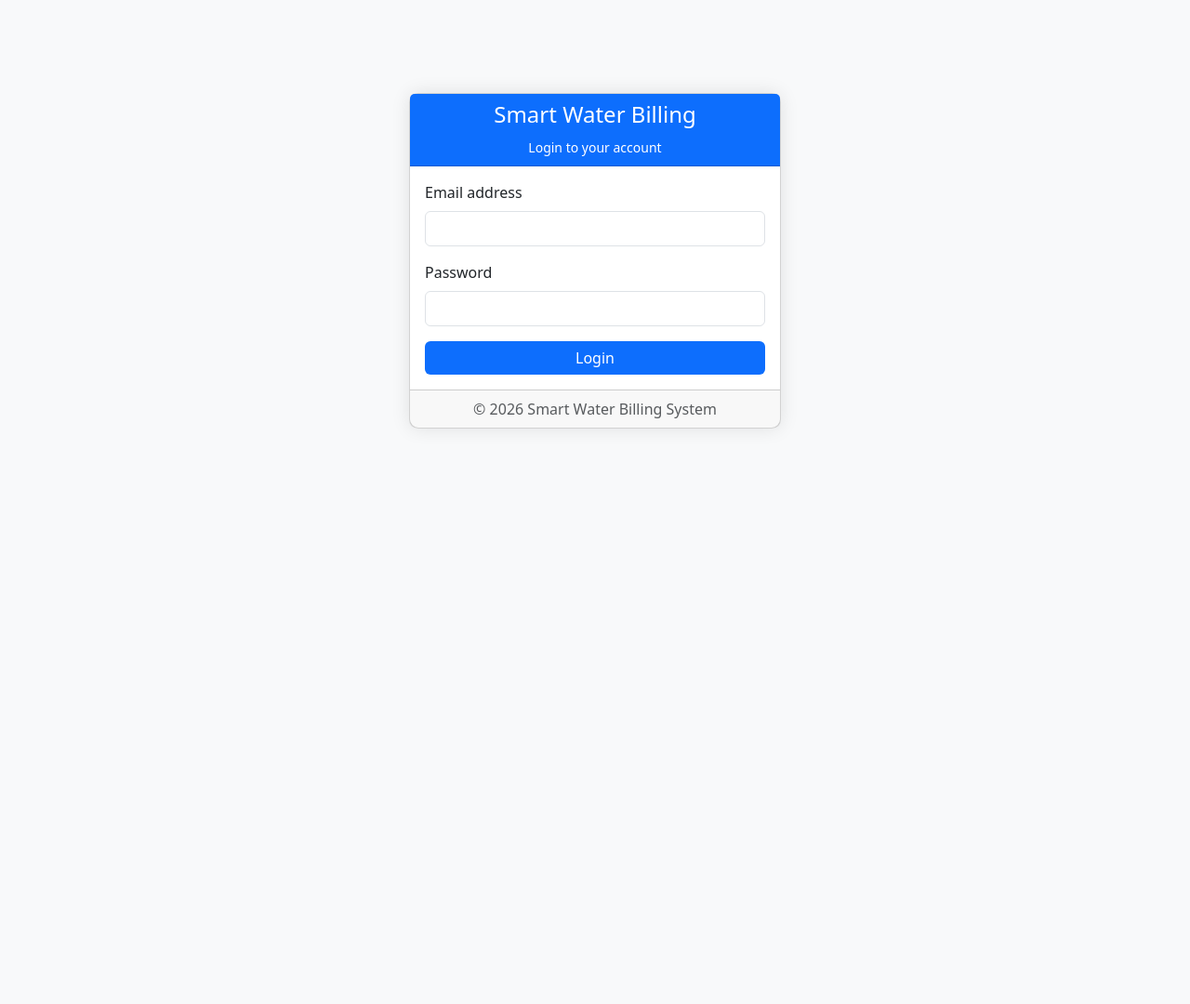
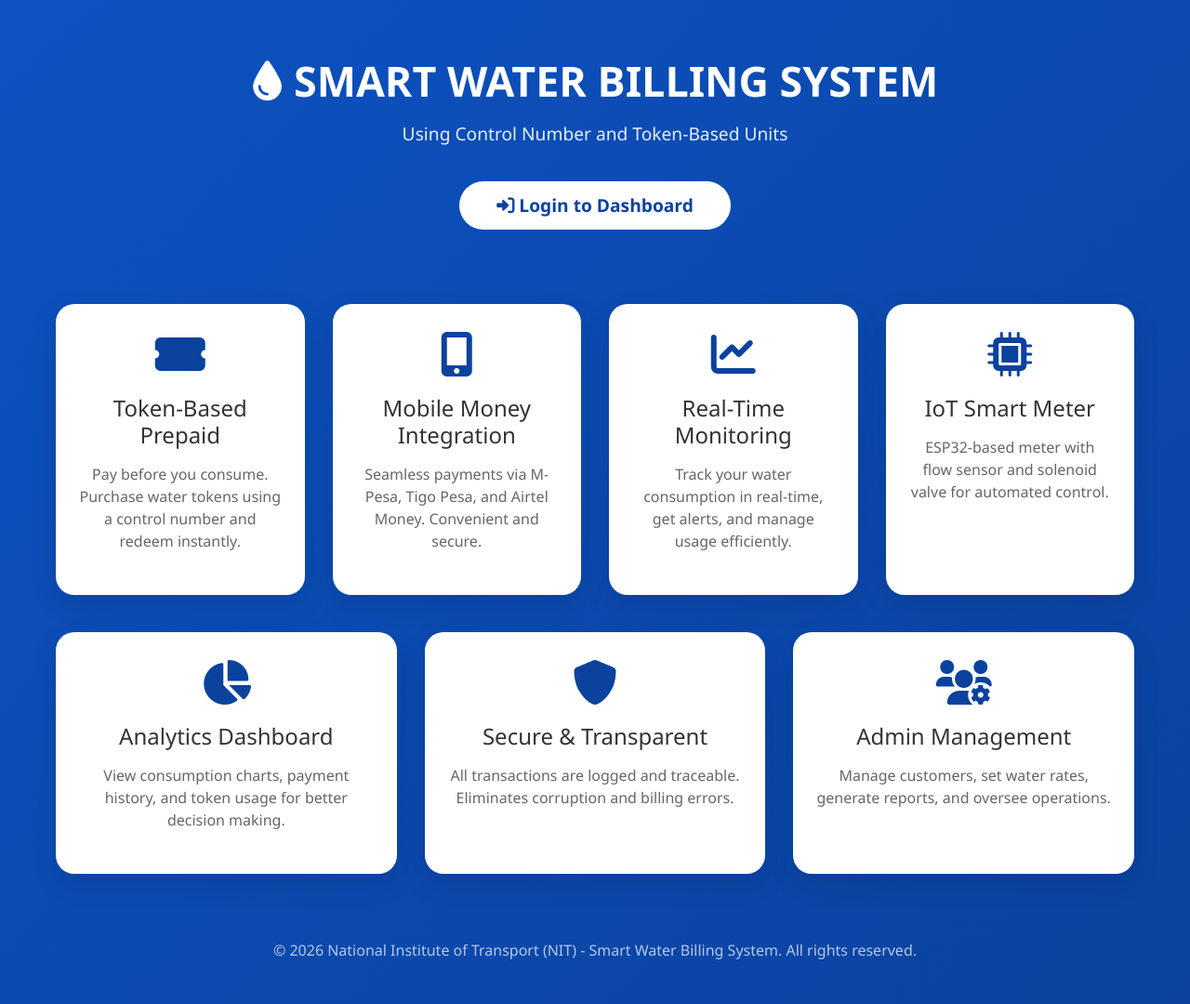
Before and after one commit to Gemstony/smart-water-billing, a PHP site: page /smart-water-billing/ in a window 1280 px wide. Shown: the whole page at 93% size. Before the commit the page ends 461 px from the top, so only its background shows below. Run offline with PHP 8.4, Linux system fonts and the light colour scheme.

Commit message:
I have implemented a welcome page that user will visit at the begining before loging in , it has full description of the project

```diff
--- a/index.php
+++ b/index.php
@@ -19,13 +19,16 @@ if ($request === '') $request = '/';
 // Route definitions
 switch ($request) {
     case '/':
+        // Show public welcome page
+        require_once __DIR__ . '/views/welcome.php';
+        break;
+
     case '/login':
         if ($method === 'POST') {
             // Handle login submission
             $email = $_POST['email'] ?? '';
             $password = $_POST['password'] ?? '';
             if ($auth->login($email, $password)) {
-                // Redirect based on role
                 if ($_SESSION['user_role'] === 'admin') {
                     header('Location: /smart-water-billing/admin/dashboard');
                 } else {
@@ -36,10 +39,10 @@ switch ($request) {
             }
             exit;
         } else {
-            // Show login page
             require_once __DIR__ . '/views/login.php';
         }
         break;
+
 
     case '/dashboard':
         $auth->requireLogin();
--- a/views/login.php
+++ b/views/login.php
@@ -23,19 +23,38 @@ if ($_SERVER['REQUEST_METHOD'] === 'POST') {
 ?>
 <!DOCTYPE html>
 <html lang="en">
+
 <head>
     <meta charset="UTF-8">
     <meta name="viewport" content="width=device-width, initial-scale=1.0">
     <title>Login - Smart Water Billing</title>
     <link href="https://cdn.jsdelivr.net/npm/bootstrap@5.3.0-alpha1/dist/css/bootstrap.min.css" rel="stylesheet">
     <style>
-        body { background-color: #f8f9fa; }
-        .login-container { max-width: 400px; margin: 100px auto; }
-        .card { border-radius: 10px; box-shadow: 0 0 20px rgba(0,0,0,0.1); }
-        .btn-primary { background-color: #0d6efd; border: none; }
-        .btn-primary:hover { background-color: #0b5ed7; }
+        body {
+            background-color: #f8f9fa;
+        }
+
+        .login-container {
+            max-width: 400px;
+            margin: 100px auto;
+        }
+
+        .card {
+            border-radius: 10px;
+            box-shadow: 0 0 20px rgba(0, 0, 0, 0.1);
+        }
+
+        .btn-primary {
+            background-color: #0d6efd;
+            border: none;
+        }
+
+        .btn-primary:hover {
+            background-color: #0b5ed7;
+        }
     </style>
 </head>
+
 <body>
     <div class="container">
         <div class="login-container">
@@ -59,6 +78,9 @@ if ($_SERVER['REQUEST_METHOD'] === 'POST') {
                         </div>
                         <button type="submit" class="btn btn-primary w-100">Login</button>
                     </form>
+                    <div class="text-center mt-3">
+                        <a href="/smart-water-billing/">← Back to Home</a>
+                    </div>
                 </div>
                 <div class="card-footer text-center text-muted">
                     &copy; <?= date('Y') ?> Smart Water Billing System
@@ -68,4 +90,5 @@ if ($_SERVER['REQUEST_METHOD'] === 'POST') {
     </div>
     <script src="https://cdn.jsdelivr.net/npm/bootstrap@5.3.0-alpha1/dist/js/bootstrap.bundle.min.js"></script>
 </body>
+
 </html>
--- /dev/null
+++ b/views/welcome.php
@@ -0,0 +1,156 @@
+<?php
+// No session or login check needed – this is a public landing page.
+$pageTitle = 'Smart Water Billing System';
+?>
+<!DOCTYPE html>
+<html lang="en">
+<head>
+    <meta charset="UTF-8">
+    <meta name="viewport" content="width=device-width, initial-scale=1.0">
+    <title><?= htmlspecialchars($pageTitle) ?></title>
+    <link href="https://cdn.jsdelivr.net/npm/bootstrap@5.3.0-alpha1/dist/css/bootstrap.min.css" rel="stylesheet">
+    <link rel="stylesheet" href="https://cdnjs.cloudflare.com/ajax/libs/font-awesome/6.0.0-beta3/css/all.min.css">
+    <style>
+        body {
+            background: linear-gradient(135deg, #0D52C1 0%,  #0A429E 100%);
+            min-height: 100vh;
+            font-family: 'Segoe UI', Tahoma, Geneva, Verdana, sans-serif;
+        }
+        .hero {
+            color: white;
+            text-align: center;
+            padding: 60px 20px 40px;
+        }
+        .hero h1 {
+            font-size: 2.8rem;
+            font-weight: bold;
+            margin-bottom: 1rem;
+        }
+        .hero p {
+            font-size: 1.2rem;
+            opacity: 0.9;
+        }
+        .card-container {
+            display: flex;
+            flex-wrap: wrap;
+            justify-content: center;
+            gap: 30px;
+            margin: 40px auto;
+            max-width: 1200px;
+            padding: 0 20px;
+        }
+        .feature-card {
+            background: white;
+            border-radius: 20px;
+            padding: 30px 25px;
+            text-align: center;
+            transition: transform 0.3s ease, box-shadow 0.3s ease;
+            box-shadow: 0 10px 30px rgba(0,0,0,0.1);
+            flex: 1;
+            min-width: 250px;
+        }
+        .feature-card:hover {
+            transform: translateY(-10px);
+            box-shadow: 0 20px 40px rgba(0,0,0,0.2);
+        }
+        .feature-card i {
+            font-size: 3rem;
+            color: #0A429E;
+            margin-bottom: 20px;
+        }
+        .feature-card h3 {
+            font-size: 1.5rem;
+            margin-bottom: 15px;
+            color: #333;
+        }
+        .feature-card p {
+            color: #666;
+            line-height: 1.5;
+        }
+        .btn-login {
+            background: white;
+            color: #0A429E;
+            border: none;
+            padding: 12px 40px;
+            font-size: 1.2rem;
+            font-weight: bold;
+            border-radius: 50px;
+            transition: all 0.3s;
+            text-decoration: none;
+            display: inline-block;
+            margin-top: 20px;
+        }
+        .btn-login:hover {
+            background: #f0f0f0;
+            transform: scale(1.05);
+            color: #0A429E;
+        }
+        footer {
+            text-align: center;
+            color: rgba(255,255,255,0.7);
+            padding: 30px;
+            margin-top: 40px;
+        }
+        @media (max-width: 768px) {
+            .hero h1 { font-size: 2rem; }
+            .feature-card { min-width: 200px; }
+        }
+    </style>
+</head>
+<body>
+    <div class="hero">
+        <h1><i class="fas fa-tint"></i> SMART WATER BILLING SYSTEM</h1>
+        <p>Using Control Number and Token-Based Units</p>
+        <a href="/smart-water-billing/login" class="btn-login">
+            <i class="fas fa-sign-in-alt"></i> Login to Dashboard
+        </a>
+    </div>
+
+    <div class="card-container">
+        <div class="feature-card">
+            <i class="fas fa-ticket-alt"></i>
+            <h3>Token-Based Prepaid</h3>
+            <p>Pay before you consume. Purchase water tokens using a control number and redeem instantly.</p>
+        </div>
+        <div class="feature-card">
+            <i class="fas fa-mobile-alt"></i>
+            <h3>Mobile Money Integration</h3>
+            <p>Seamless payments via M-Pesa, Tigo Pesa, and Airtel Money. Convenient and secure.</p>
+        </div>
+        <div class="feature-card">
+            <i class="fas fa-chart-line"></i>
+            <h3>Real-Time Monitoring</h3>
+            <p>Track your water consumption in real-time, get alerts, and manage usage efficiently.</p>
+        </div>
+        <div class="feature-card">
+            <i class="fas fa-microchip"></i>
+            <h3>IoT Smart Meter</h3>
+            <p>ESP32-based meter with flow sensor and solenoid valve for automated control.</p>
+        </div>
+    </div>
+
+    <div class="card-container">
+        <div class="feature-card">
+            <i class="fas fa-chart-pie"></i>
+            <h3>Analytics Dashboard</h3>
+            <p>View consumption charts, payment history, and token usage for better decision making.</p>
+        </div>
+        <div class="feature-card">
+            <i class="fas fa-shield-alt"></i>
+            <h3>Secure & Transparent</h3>
+            <p>All transactions are logged and traceable. Eliminates corruption and billing errors.</p>
+        </div>
+        <div class="feature-card">
+            <i class="fas fa-users-cog"></i>
+            <h3>Admin Management</h3>
+            <p>Manage customers, set water rates, generate reports, and oversee operations.</p>
+        </div>
+    </div>
+
+    <footer>
+        <p>&copy; <?= date('Y') ?> National Institute of Transport (NIT) - Smart Water Billing System. All rights reserved.</p>
+    </footer>
+
+    <script src="https://cdn.jsdelivr.net/npm/bootstrap@5.3.0-alpha1/dist/js/bootstrap.bundle.min.js"></script>
+</body>
+</html>
```
Lines whose indentation alone changed are shown as unchanged.
